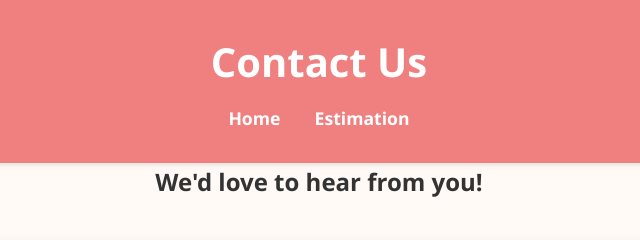
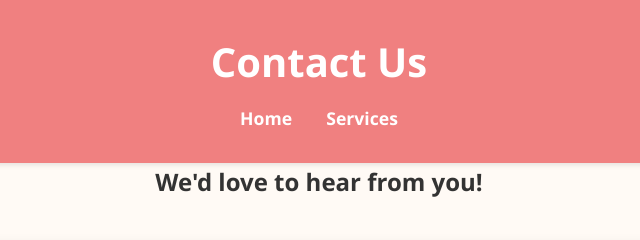
Before and after one commit to Minecraftpro546/heavenlybites, a website: page contact.html in a window 1280 px wide. Shown: the top 240 px of the page, 321-961 px from the left. Drawn offline with Linux system fonts and the light colour scheme.

Commit message:
fixed grammer

```diff
--- a/contact.html
+++ b/contact.html
@@ -4,7 +4,7 @@
     <meta charset="UTF-8" />
     <meta name="viewport" content="width=device-width, initial-scale=1.0"/>
     <link style="border-radius: 50%; " rel="icon" type="image/x-icon" href="Heavenly_bites_icon.ico">
-    <title>Contact Us - Heavly Bites</title>
+    <title>Contact Us - Heavenly Bites</title>
     <link rel="stylesheet" href="styles.css" />
 </head>
 <body>
@@ -12,7 +12,7 @@
     <h1>Contact Us</h1>
     <nav>
         <a href="index.html">Home</a>
-        <a href="cake_estimation.html">Estimation</a>
+        <a href="services.html">Services</a>
     </nav>
 </header>
 
```
